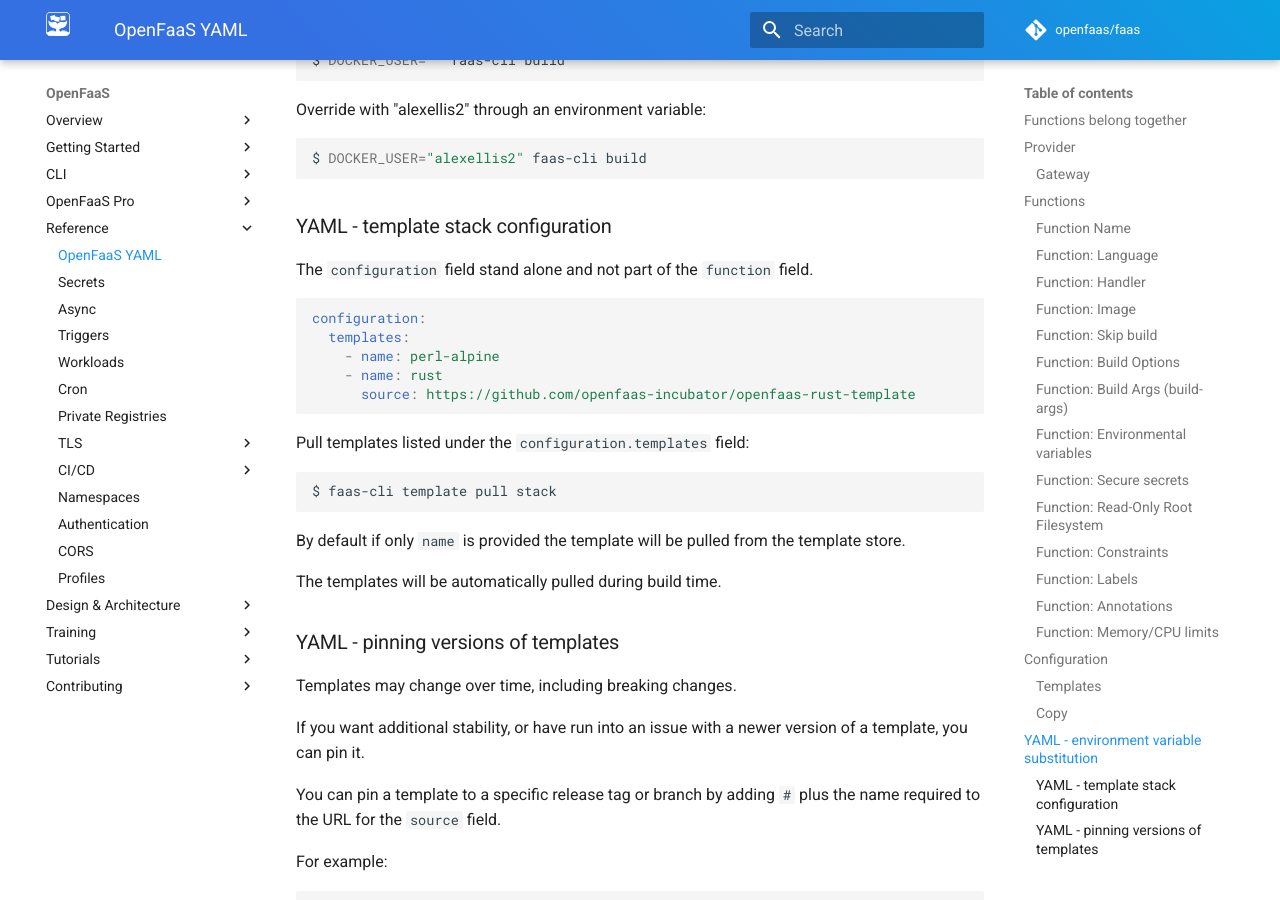
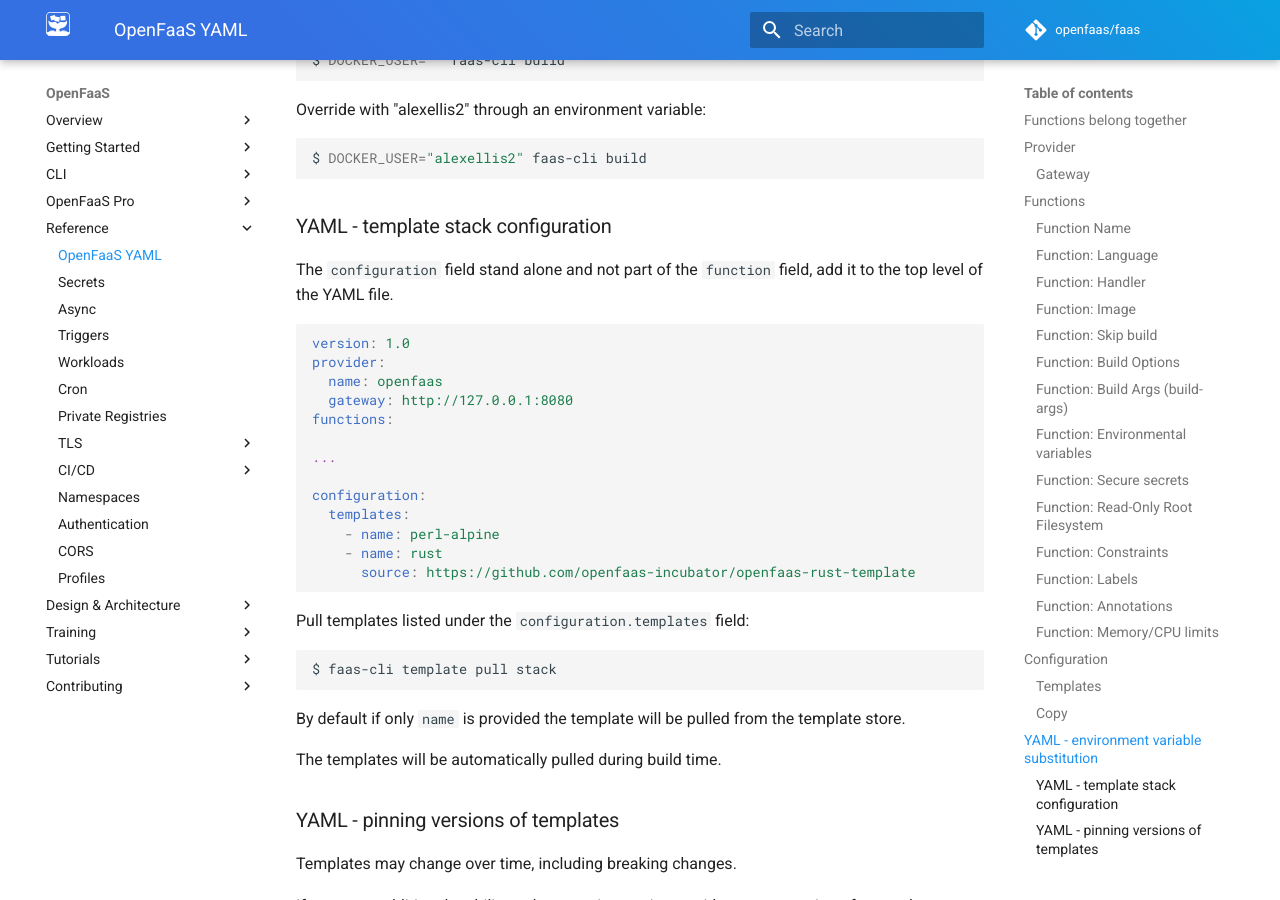
Before and after one commit to openfaas/docs, an MkDocs documentation site: the page built from docs/reference/yaml.md, in a window 1280 px wide and 900 px high, scrolled down 10489 px. Built offline with MkDocs 1.6.1 and Material for MkDocs 9.7.7, drawn with Linux system fonts in a browser that asks for light colours; comment, search, counter and statistics services are not loaded.

Commit message:
Add config section to where we mention templates
Signed-off-by: Alex Ellis (OpenFaaS Ltd) <alexellis2@gmail.com>

````diff
--- a/docs/reference/yaml.md
+++ b/docs/reference/yaml.md
@@ -394,6 +394,7 @@ configuration:
 ```
 
 ### Copy
+
 The `copy` list allows you to define additional project paths that will be copied into your function's handler folder.
 
 ```yaml
@@ -469,9 +470,17 @@ $ DOCKER_USER="alexellis2" faas-cli build
 
 ### YAML - template stack configuration
 
-The `configuration` field stand alone and not part of the `function` field.
+The `configuration` field stand alone and not part of the `function` field, add it to the top level of the YAML file.
 
 ```yaml
+version: 1.0
+provider:
+  name: openfaas
+  gateway: http://127.0.0.1:8080
+functions:
+
+...
+
 configuration:
   templates:
     - name: perl-alpine
````
